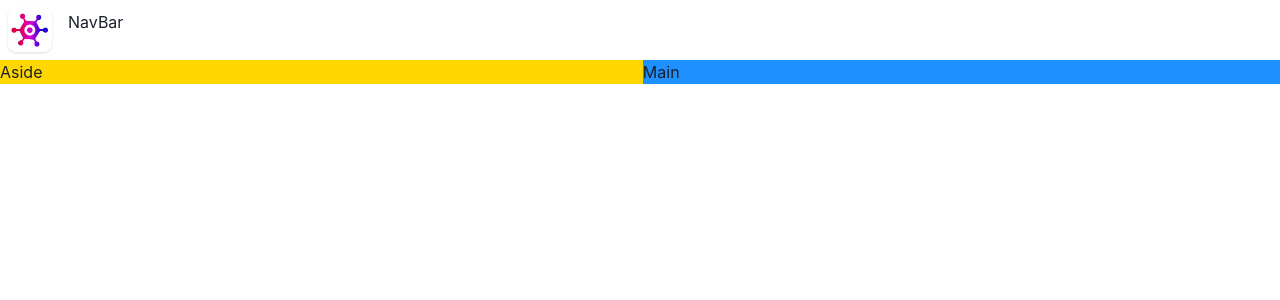
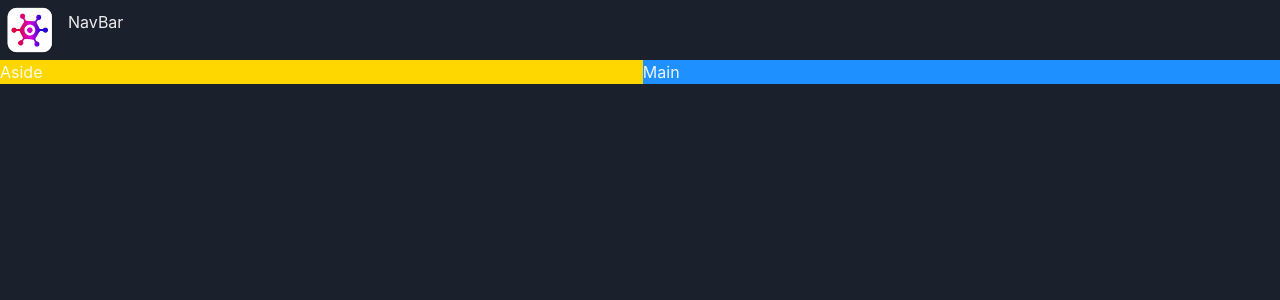
Before and after one commit to EsraaIsmaiel1/Game-hub-React, a React (Vite) app: page / in a window 1280 px wide. Shown: the top 300 px of the page. Built offline with nearby package versions, Linux system fonts and the light colour scheme.

Commit message:
Implement dark mode

```diff
--- /dev/null
+++ b/src/components/theme.ts
@@ -0,0 +1,7 @@
+import { extendTheme , ThemeConfig } from '@chakra-ui/react'
+const config: ThemeConfig ={
+    initialColorMode:"dark"
+};
+const theme = extendTheme({config});
+
+export default theme;
--- a/src/main.tsx
+++ b/src/main.tsx
@@ -1,12 +1,14 @@
 import React from 'react';
 import ReactDOM from 'react-dom/client';
-import { ChakraProvider } from '@chakra-ui/react';
+import { ChakraProvider, ColorModeScript } from '@chakra-ui/react';
 import App from './App';
+import theme from './components/theme';
 import 'bootstrap/dist/css/bootstrap.css';
 
 ReactDOM.createRoot(document.getElementById('root') as HTMLElement).render(
   <React.StrictMode>
-    <ChakraProvider>
+    <ChakraProvider theme={theme}>
+      <ColorModeScript initialColorMode={theme.config.initialColorMode} />
       <App />
     </ChakraProvider>
   </React.StrictMode>
```
